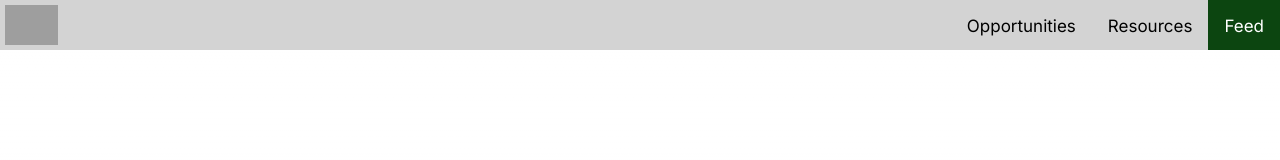
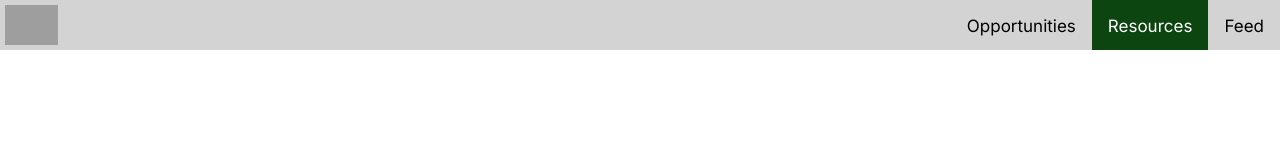
Before and after one commit to cfgchicago23/Team-5, a Next.js app in the folder frontend/: page /resources in a window 1280 px wide. Shown: the top 160 px of the page. Built offline with nearby package versions, Linux system fonts and the light colour scheme; grey boxes are pictures that could not be loaded.

Commit message:
Feature thing

```diff
--- a/frontend/src/app/resources/page.tsx
+++ b/frontend/src/app/resources/page.tsx
@@ -5,7 +5,7 @@ import '../globals.css';
 const Resources = () => {
 return (
   <main>
-    <Navbar page="feed"/>
+    <Navbar page="resources"/>
     <div className="resourcesContainer">
         <h1 className="title">Rebuilding Aurora 101: What to Know On Your First Day</h1>
         <div className="imageContainer">
```
